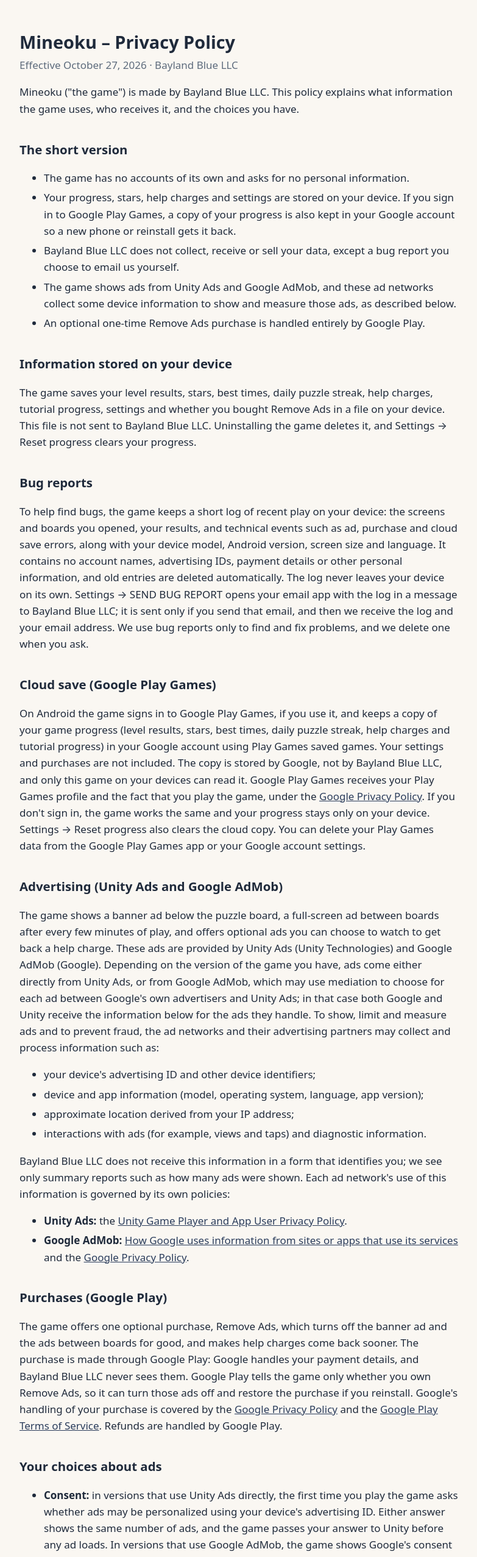
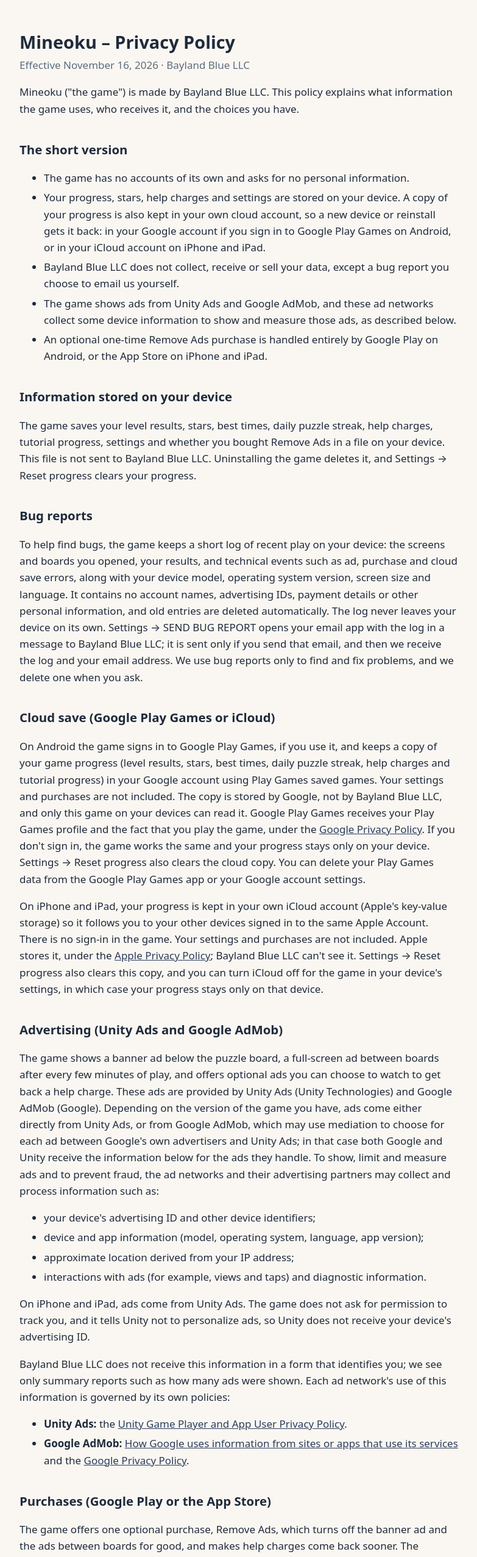
Before and after one commit to Baylandblue/baylandblue.github.io, a plain HTML site: page mineoku/privacy.html in a window 1280 px wide. Shown: the top 2553 px of the page at 61% size, without its empty margins (248-1031 px from the left). Drawn offline with Linux system fonts and the light colour scheme.

Commit message:
Mineoku: coming soon to iPhone and iPad; privacy policy for Apple
The game page gets a section on the App Store version (iCloud progress,
purchases per store) and the home card says coming soon. The privacy
policy covers iCloud cloud save, non-personalized Unity ads with no
tracking prompt or consent question on iOS, and App Store purchases with
Restore. The App Store badge follows at release.

Co-Authored-By: Claude Opus 5.5 <noreply@anthropic.com>

```diff
--- a/mineoku/privacy.html
+++ b/mineoku/privacy.html
@@ -10,7 +10,7 @@
 <body>
 <main>
 <h1>Mineoku – Privacy Policy</h1>
-<p class="meta">Effective October 27, 2026 · Bayland Blue LLC</p>
+<p class="meta">Effective November 16, 2026 · Bayland Blue LLC</p>
 
 <p>Mineoku ("the game") is made by Bayland Blue LLC. This policy explains what information the
 game uses, who receives it, and the choices you have.</p>
@@ -18,14 +18,16 @@ game uses, who receives it, and the choices you have.</p>
 <h2>The short version</h2>
 <ul>
   <li>The game has no accounts of its own and asks for no personal information.</li>
-  <li>Your progress, stars, help charges and settings are stored on your device. If you sign in
-      to Google Play Games, a copy of your progress is also kept in your Google account so a
-      new phone or reinstall gets it back.</li>
+  <li>Your progress, stars, help charges and settings are stored on your device. A copy of your
+      progress is also kept in your own cloud account, so a new device or reinstall gets it
+      back: in your Google account if you sign in to Google Play Games on Android, or in your
+      iCloud account on iPhone and iPad.</li>
   <li>Bayland Blue LLC does not collect, receive or sell your data, except a bug report you
       choose to email us yourself.</li>
   <li>The game shows ads from Unity Ads and Google AdMob, and these ad networks collect some
       device information to show and measure those ads, as described below.</li>
-  <li>An optional one-time Remove Ads purchase is handled entirely by Google Play.</li>
+  <li>An optional one-time Remove Ads purchase is handled entirely by Google Play on Android,
+      or the App Store on iPhone and iPad.</li>
 </ul>
 
 <h2>Information stored on your device</h2>
@@ -36,14 +38,14 @@ Uninstalling the game deletes it, and Settings → Reset progress clears your pr
 <h2>Bug reports</h2>
 <p>To help find bugs, the game keeps a short log of recent play on your device: the screens and
 boards you opened, your results, and technical events such as ad, purchase and cloud save
-errors, along with your device model, Android version, screen size and language. It contains no
+errors, along with your device model, operating system version, screen size and language. It contains no
 account names, advertising IDs, payment details or other personal information, and old entries
 are deleted automatically. The log never leaves your device on its own. Settings → SEND BUG REPORT
 opens your email app with the log in a message to Bayland Blue LLC; it is sent only if you send that
 email, and then we receive the log and your email address. We use bug reports only to find and
 fix problems, and we delete one when you ask.</p>
 
-<h2>Cloud save (Google Play Games)</h2>
+<h2>Cloud save (Google Play Games or iCloud)</h2>
 <p>On Android the game signs in to Google Play Games, if you use it, and keeps a copy of your
 game progress (level results, stars, best times, daily puzzle streak, help charges and tutorial progress) in your Google account using Play Games saved games. Your settings and
 purchases are not included. The copy is stored by Google, not by Bayland Blue LLC, and only this
@@ -53,6 +55,12 @@ fact that you play the game, under the
 the game works the same and your progress stays only on your device. Settings → Reset progress also
 clears the cloud copy. You can delete your Play Games data from the Google Play Games app or your
 Google account settings.</p>
+<p>On iPhone and iPad, your progress is kept in your own iCloud account (Apple's key-value
+storage) so it follows you to your other devices signed in to the same Apple Account. There is
+no sign-in in the game. Your settings and purchases are not included. Apple stores it, under the
+<a href="https://www.apple.com/legal/privacy/">Apple Privacy Policy</a>; Bayland Blue LLC can't
+see it. Settings → Reset progress also clears this copy, and you can turn iCloud off for the
+game in your device's settings, in which case your progress stays only on that device.</p>
 
 <h2>Advertising (Unity Ads and Google AdMob)</h2>
 <p>The game shows a banner ad below the puzzle board, a full-screen ad between boards after
@@ -69,6 +77,9 @@ advertising partners may collect and process information such as:</p>
   <li>approximate location derived from your IP address;</li>
   <li>interactions with ads (for example, views and taps) and diagnostic information.</li>
 </ul>
+<p>On iPhone and iPad, ads come from Unity Ads. The game does not ask for permission to track
+you, and it tells Unity not to personalize ads, so Unity does not receive your device's
+advertising ID.</p>
 <p>Bayland Blue LLC does not receive this information in a form that identifies you; we see only
 summary reports such as how many ads were shown. Each ad network's use of this information is
 governed by its own policies:</p>
@@ -82,15 +93,18 @@ governed by its own policies:</p>
       <a href="https://policies.google.com/privacy">Google Privacy Policy</a>.</li>
 </ul>
 
-<h2>Purchases (Google Play)</h2>
+<h2>Purchases (Google Play or the App Store)</h2>
 <p>The game offers one optional purchase, Remove Ads, which turns off the banner ad and the ads
 between boards for good, and makes help charges come back sooner.
-The purchase is made through Google Play: Google handles your payment details, and Bayland Blue LLC
-never sees them. Google Play tells the game only whether you own Remove Ads, so it can turn those
-ads off and restore the purchase if you reinstall. Google's handling of your purchase is covered by the
+The purchase is made through Google Play on Android, or the App Store on iPhone and iPad: the
+store handles your payment details, and Bayland Blue LLC never sees them. The store tells the game
+only whether you own Remove Ads, so it can turn those ads off and restore the purchase if you
+reinstall; on iPhone and iPad, Settings → Restore purchases asks the App Store again. A purchase
+on one store doesn't carry over to the other. Google's handling of your purchase is covered by the
 <a href="https://policies.google.com/privacy">Google Privacy Policy</a> and the
-<a href="https://play.google.com/about/play-terms/">Google Play Terms of Service</a>.
-Refunds are handled by Google Play.</p>
+<a href="https://play.google.com/about/play-terms/">Google Play Terms of Service</a>, and Apple's
+by the <a href="https://www.apple.com/legal/privacy/">Apple Privacy Policy</a> and the App Store
+terms. Refunds are handled by the store you bought from.</p>
 
 <h2>Your choices about ads</h2>
 <ul>
@@ -100,10 +114,11 @@ Refunds are handled by Google Play.</p>
       before any ad loads. In versions that use Google AdMob, the game shows Google's consent
       form where the law requires it (for example in the EEA, the UK, Switzerland and some US
       states) before ads load. Either way, you can change your choice at any time with
-      Settings → Privacy options.</li>
+      Settings → Privacy options. On iPhone and iPad the game does not ask this question,
+      because ads there are never personalized.</li>
   <li><strong>Personalized ads:</strong> on Android you can reset or delete your advertising ID,
       or opt out of ad personalization, under your device's Settings → Privacy → Ads (the exact
-      menu varies by device).</li>
+      menu varies by device). On iPhone and iPad, ads in the game are never personalized.</li>
   <li><strong>Optional ads:</strong> ads that restore a help charge only play when you choose
       to watch one. Help charges also come back on their own over time.</li>
 </ul>
@@ -116,7 +131,7 @@ child has provided personal information through the game, contact us and we will
 <h2>Your rights</h2>
 <p>Bayland Blue LLC does not hold personal data about you, apart from any bug report you email us,
 which we delete on request. Data collected by the ad networks for advertising, and your cloud
-save, can be managed through the choices above and through your Google account and device
+save, can be managed through the choices above and through your Google or Apple account and device
 settings. Depending on where you live (for example under the GDPR or California law), you may
 have additional rights, which you can exercise with Unity or Google for advertising data.</p>
 
```
Also changed, not shown: index.html (+1 -1 lines), mineoku/index.html (+8 -1 lines).
